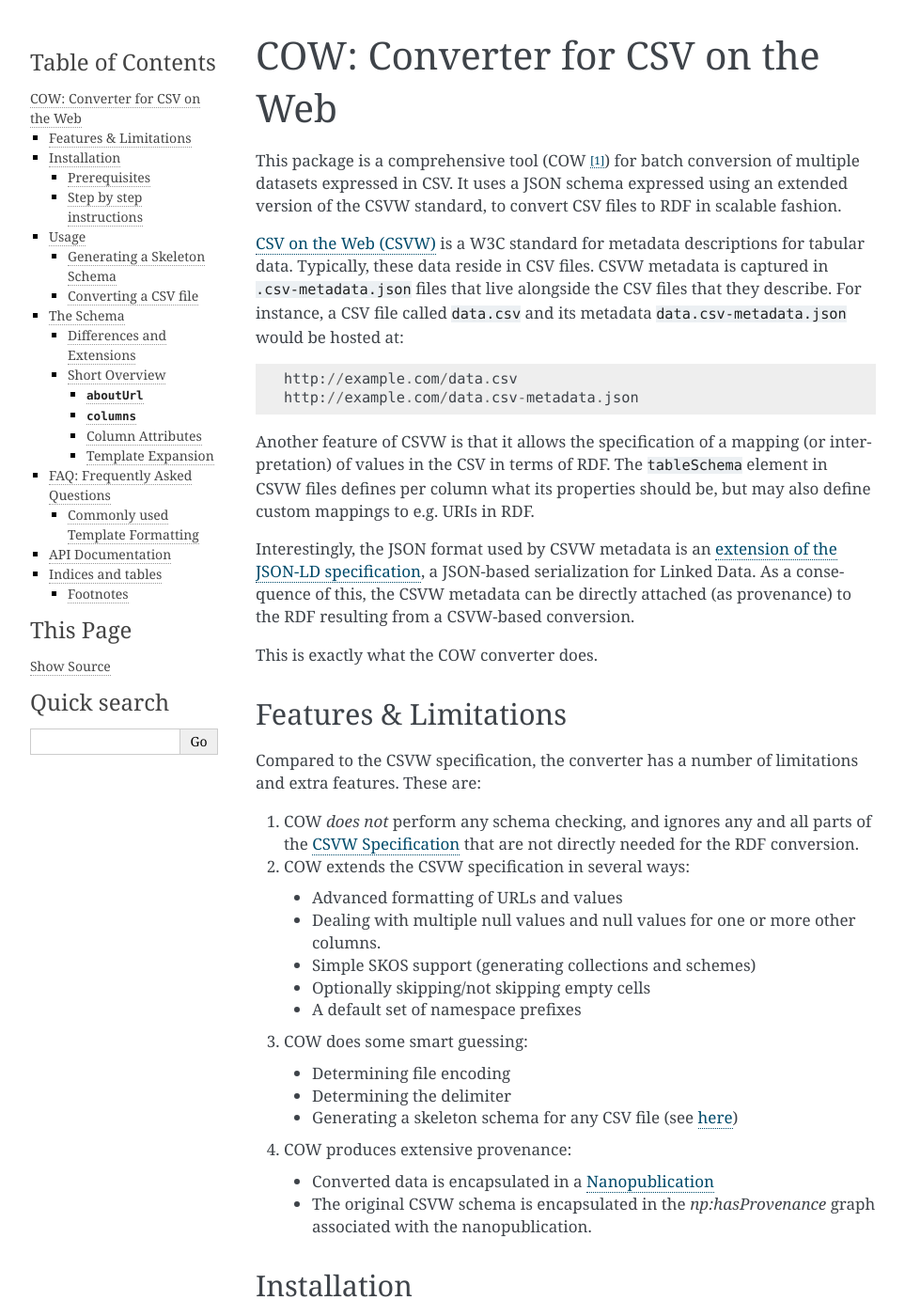
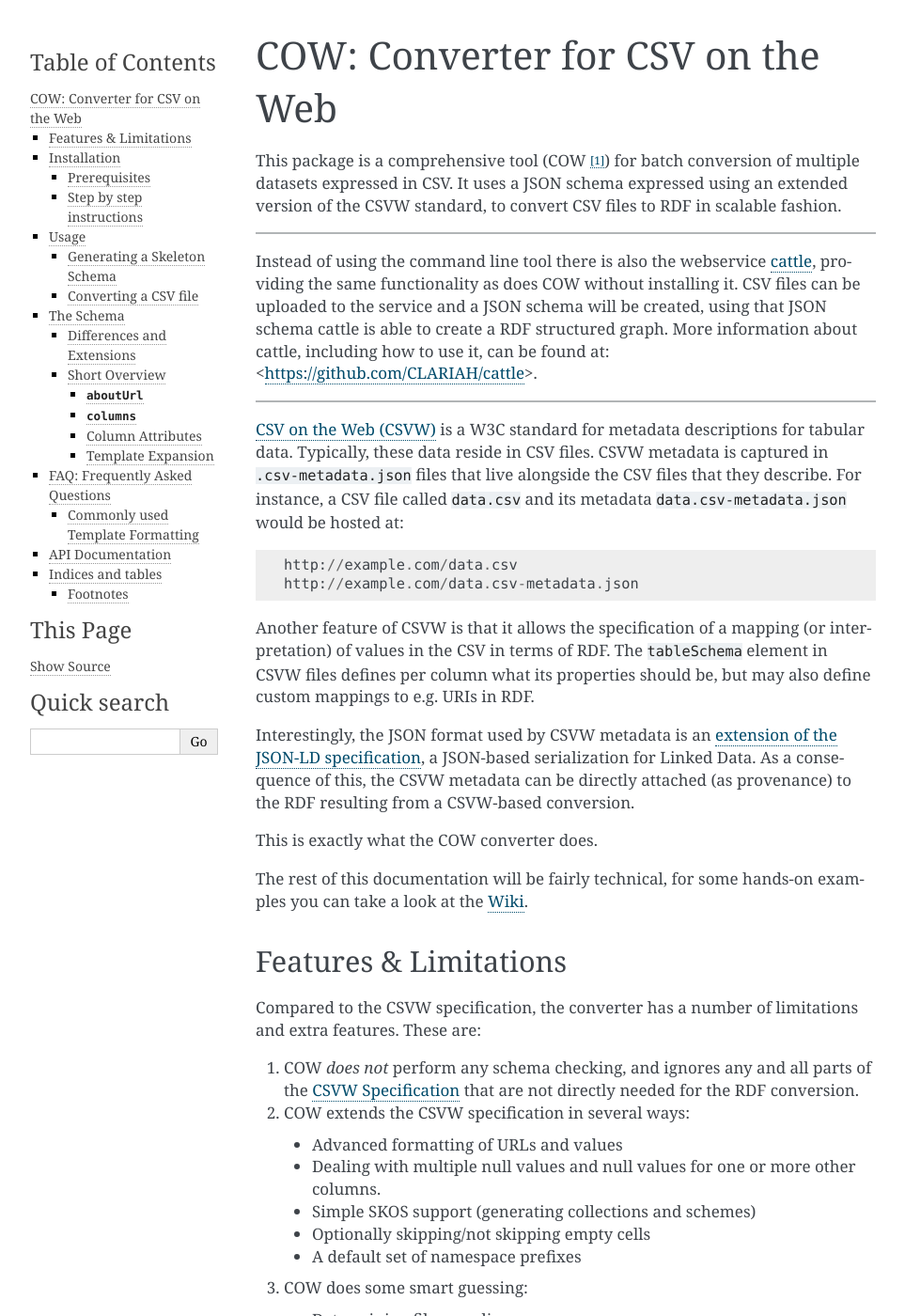
Before and after one commit to CLARIAH/COW, a Sphinx documentation site: the page built from docs/index.rst, in a window 1280 px wide and 1400 px high. Shown: the whole window at 94% size, without its empty margins (148-1111 px from the left). Built offline with Sphinx 7.4.7, drawn with Linux system fonts in a browser that asks for light colours; pages that are not in the unit, such as notebooks, are missing from menus; some of the changed text lies outside the part shown.

Commit message:
added references to cattle and Wiki in the docs.

```diff
--- a/docs/index.rst
+++ b/docs/index.rst
@@ -20,6 +20,12 @@
 
 This package is a comprehensive tool (COW [#f2]_) for batch conversion of multiple datasets expressed in CSV. It uses a JSON schema expressed using an extended version of the CSVW standard, to convert CSV files to RDF in scalable fashion.
 
+====
+
+Instead of using the command line tool there is also the webservice `cattle <http://cattle.datalegend.net/>`_, providing the same functionality as does COW without installing it. CSV files can be uploaded to the service and a JSON schema will be created, using that JSON schema cattle is able to create a RDF structured graph. More information about cattle, including how to use it, can be found at: <https://github.com/CLARIAH/cattle>.
+
+====
+
 `CSV on the Web (CSVW) <https://www.w3.org/ns/csvw>`_ is a W3C standard for metadata descriptions for tabular data. Typically, these data reside in CSV files. CSVW metadata is captured in ``.csv-metadata.json`` files that live alongside the CSV files that they describe. For instance, a CSV file called ``data.csv`` and its metadata ``data.csv-metadata.json`` would be hosted at::
 
   http://example.com/data.csv
@@ -30,6 +36,8 @@
 Interestingly, the JSON format used by CSVW metadata is an `extension of the JSON-LD specification <https://www.w3.org/TR/json-ld/>`_, a JSON-based serialization for Linked Data. As a consequence of this, the CSVW metadata can be directly attached (as provenance) to the RDF resulting from a CSVW-based conversion.
 
 This is exactly what the COW converter does.
+
+The rest of this documentation will be fairly technical, for some hands-on examples you can take a look at the `Wiki <https://github.com/CLARIAH/COW/wiki>`_.
 
 Features & Limitations
 ======================
```
Also changed, not shown: other parts of docs/index.rst (+1 -1 lines).
